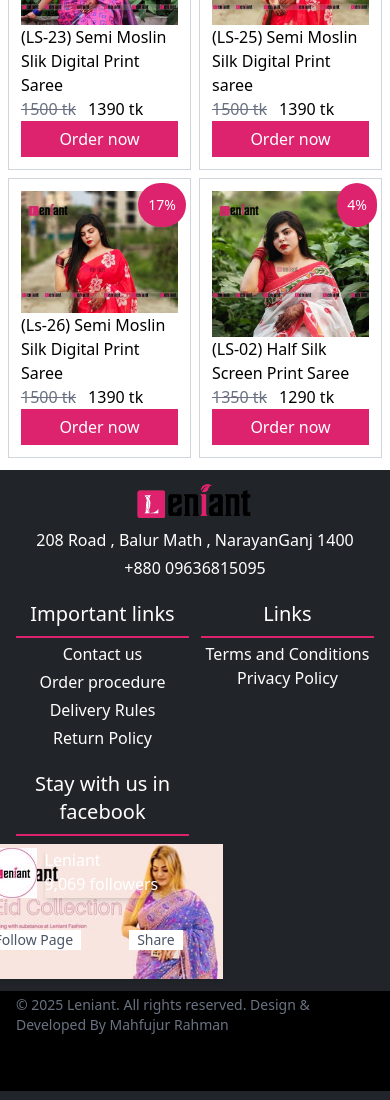
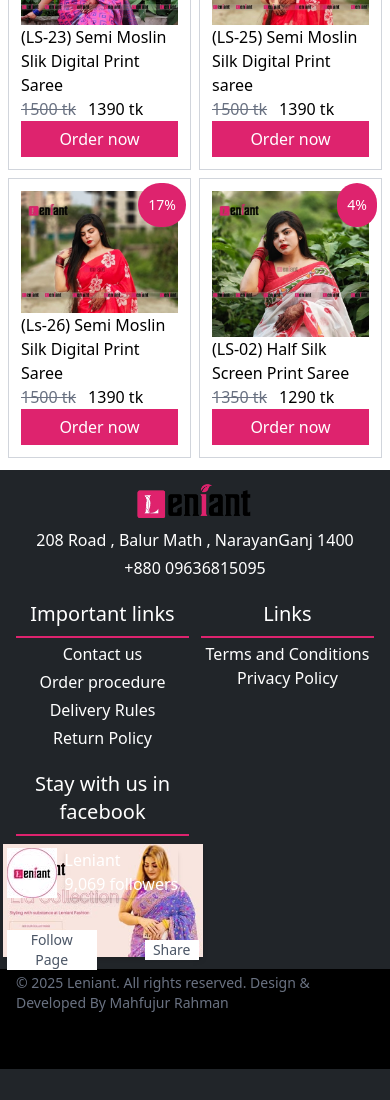
Before and after one commit to git-mahfuj/ecommerce-leniant, a Next.js app: page / in a window 390 px wide. Shown: the part 4332-5432 px from the top of the page. Built offline with nearby package versions, Linux system fonts and the light colour scheme.

Commit message:
add to codebase

```diff
--- a/app/globals.css
+++ b/app/globals.css
@@ -12,3 +12,9 @@
         --color-secondary: #de236e;
         --color-footerBackground : #212529;
 }
+
+@media screen and (max-width:460px) {
+  .footer__facebook {
+    width : 200px;
+  }
+}
--- a/components/Footer.jsx
+++ b/components/Footer.jsx
@@ -39,7 +39,7 @@ const Footer = () => {
               <p className="py-2 border-b-2 border-secondary text-center text-xl">
                 Stay with us in facebook
               </p>
-              <div className="relative mt-2 w-[240px]">
+              <div className="footer__facebook relative mt-2 w-[240px]">
                 <Image
                   src={facebookLeinant}
                   alt="haker"
@@ -67,7 +67,7 @@ const Footer = () => {
           </div>
         </div>
 
-        <div className="w-full h-[100px] bg-black text-gray-500 mt-3 md:text-center md:h-[50px] md:mt-33">
+        <div className="footer__copy w-full h-[100px] bg-black text-gray-500 mt-3 md:text-center md:h-[50px] md:mt-33">
           <p className="text-sm px-4 py-1 md:text-xl">
             © {year} Leniant. All rights reserved. Design &amp; Developed By Mahfujur Rahman
           </p>
```
